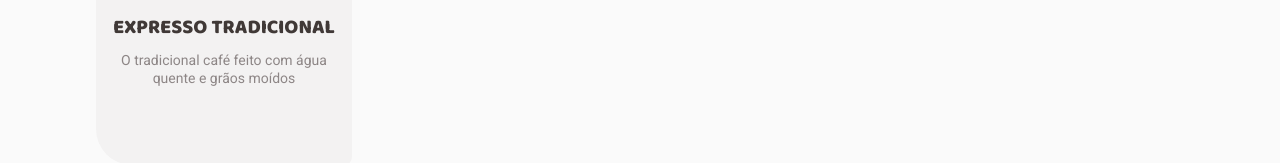
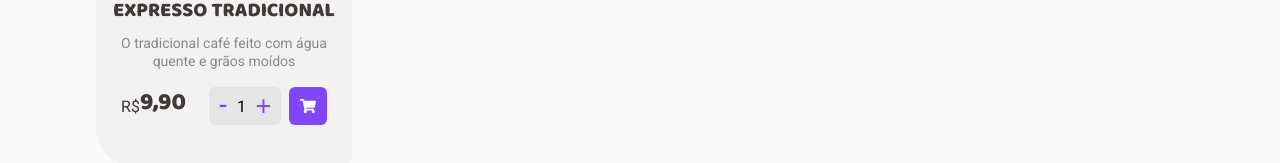
Before and after one commit to KawanHSB/desafio-02-coffe-delivery, a React (Vite) app: page / in a window 1280 px wide. Shown: the part 889-1052 px from the top of the page. Built offline with nearby package versions, Linux system fonts and the light colour scheme.

Commit message:
coffeCard style done

```diff
--- a/src/pages/Home/components/Card/index.tsx
+++ b/src/pages/Home/components/Card/index.tsx
@@ -1,18 +1,32 @@
 import styles from './styles.module.scss'
 import ExpressoTradicional from '../../../../assets/expresso-tradicional.png'
+import { FaShoppingCart } from 'react-icons/fa'
 
 export default function Card() {
   return (
     <div className={styles.coffeCard}>
       <img src={ExpressoTradicional} alt="foto do expresso tradicional" />
-      <span>
+      <span className={styles.tag}>
         <p>TRADICIONAL</p>
       </span>
       <h3>EXPRESSO TRADICIONAL</h3>
       <p className={styles.label}>
         O tradicional café feito com água quente e grãos moídos
       </p>
-      <div className={styles.buyWraper}></div>
+      <div className={styles.buyWraper}>
+        <span className={styles.value}>
+          <p>R$</p>
+          <h3>9,90</h3>
+        </span>
+        <span className={styles.itens}>
+          <button>-</button>
+          <p>1</p>
+          <button>+</button>
+        </span>
+        <span className={styles.cartIconContainer}>
+          <FaShoppingCart />
+        </span>
+      </div>
     </div>
   )
 }
--- a/src/pages/Home/components/Card/styles.module.scss
+++ b/src/pages/Home/components/Card/styles.module.scss
@@ -29,7 +29,7 @@
         font-size: 1.25rem;
     }
 
-    span {
+    .tag {
         background: var(--yellow-light);
         border-radius: 20px;
         padding-left: 0.5rem;
@@ -59,6 +59,58 @@
         justify-content: center;
         align-items: center;
         width: 13rem;
-        height: 2.375rem;
+        height: 4.5rem;
+
+        .value {
+            display: flex;
+            align-items: center;
+            margin-right: 1.438rem;
+
+            h3 {
+                font-size: 1.5rem;
+            }
+
+            p {
+                color: var(--subtitle);
+            }
+        }
+
+        .itens {
+            display: flex;
+            justify-content: space-evenly;
+            align-items: center;
+            border-radius: 6px;
+            background: var(--button);
+            width: 4.5rem;
+            height: 2.375rem;
+
+            :nth-child(1) {
+                margin-bottom: 5px;
+            }
+
+            button {
+                background: transparent;
+                border: none;
+                color: var(--purple);
+                font-size: 1.70rem;
+            }
+        }
+
+        .cartIconContainer {
+            display: flex;
+            align-items: center;
+            justify-content: center;
+            color: var(--white);
+            background: var(--purple);
+            height: 2.375rem;
+            width: 2.375rem;
+            border-radius: 6px;
+            margin-left: 0.5rem;
+
+            .cartIcon {
+                height: 1.375rem;
+                width: 1.375rem;
+            }
+        }
     }
 }
```
